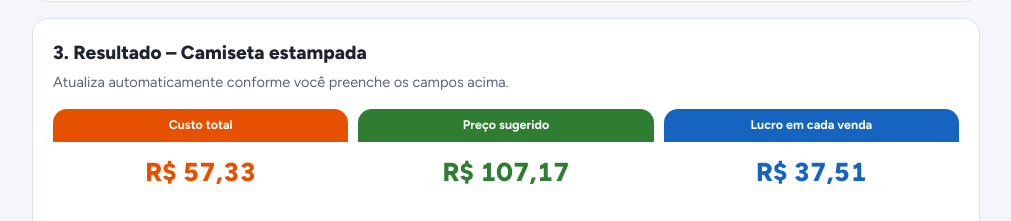
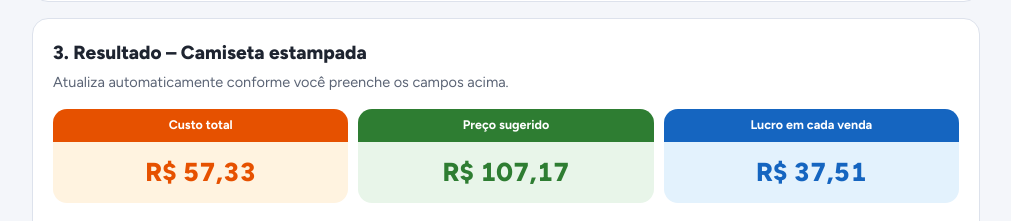
Before and after one commit to phfurlan/phcommerce-ferramentas, a plain HTML site: page preco-certo/index.html in a window 1280 px wide. Shown: the part 1425-1646 px from the top of the page, without its empty margins (134-1145 px from the left). Drawn offline with Linux system fonts and the light colour scheme.

Commit message:
Preço Certo: cores de fundo dos cartões e linhas

```diff
--- a/preco-certo/index.html
+++ b/preco-certo/index.html
@@ -59,7 +59,7 @@
 .pctwrap input{padding-right:32px;font-variant-numeric:tabular-nums;font-weight:600}
 input:focus,select:focus{border-color:var(--blue)}
 .section-title{font-size:13.5px;font-weight:800;letter-spacing:.02em;text-transform:uppercase;margin:0 0 10px;color:#fff;background:var(--c);padding:7px 12px;border-radius:8px;display:inline-block}
-.t-red{--c:var(--red)} .t-orange{--c:var(--orange)} .t-green{--c:var(--green)} .t-blue{--c:var(--blue)} .t-purple{--c:var(--purple)}
+.t-red{--c:var(--red);--cl:var(--red-l)} .t-orange{--c:var(--orange);--cl:var(--orange-l)} .t-green{--c:var(--green);--cl:var(--green-l)} .t-blue{--c:var(--blue);--cl:var(--blue-l)} .t-purple{--c:var(--purple);--cl:var(--purple-l)} .t-neg{--c:var(--red);--cl:var(--red-l)}
 .warn{margin-top:10px;padding:10px 14px;border-radius:10px;background:var(--red-l);color:var(--red);font-weight:700;font-size:14px;display:none}
 .warn.show{display:block}
 
```
